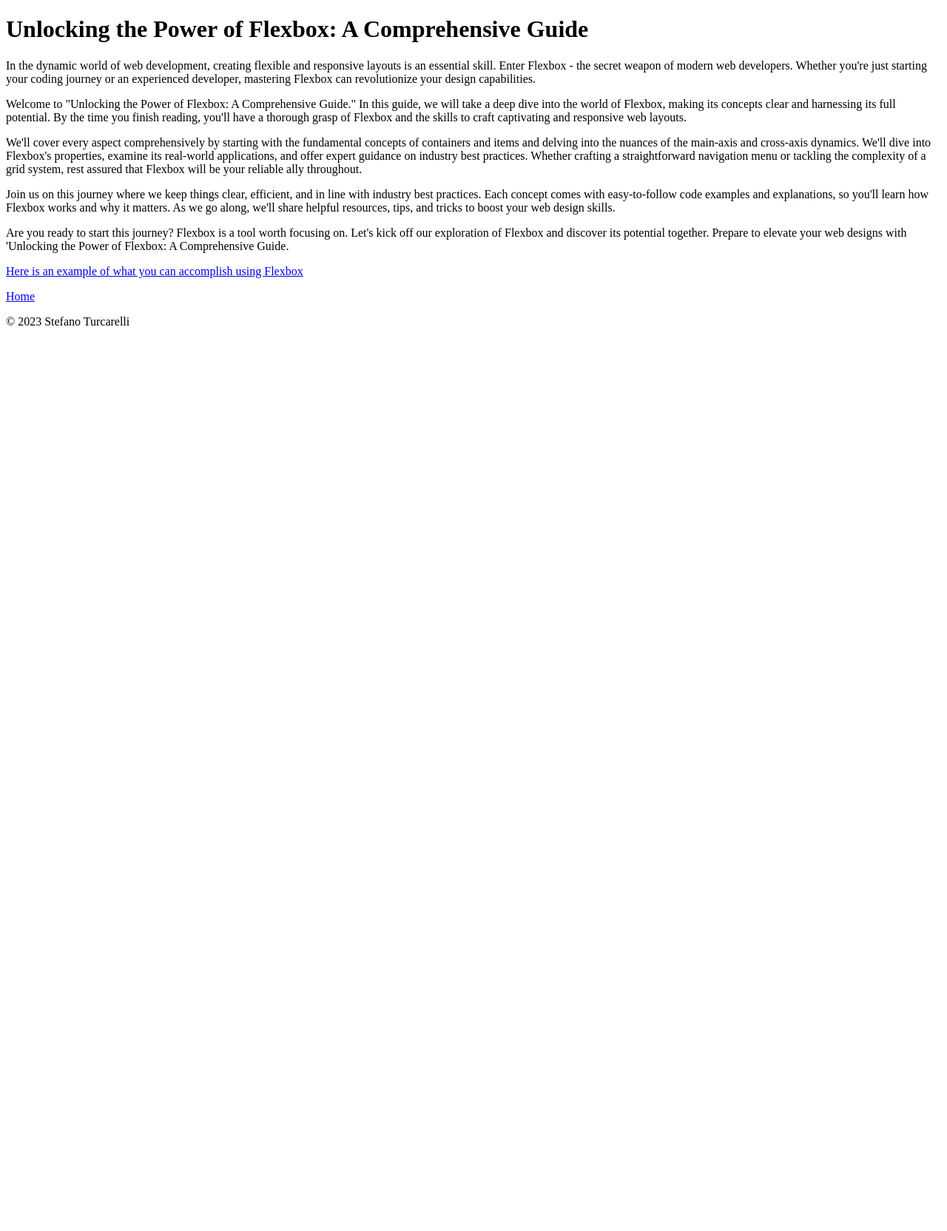
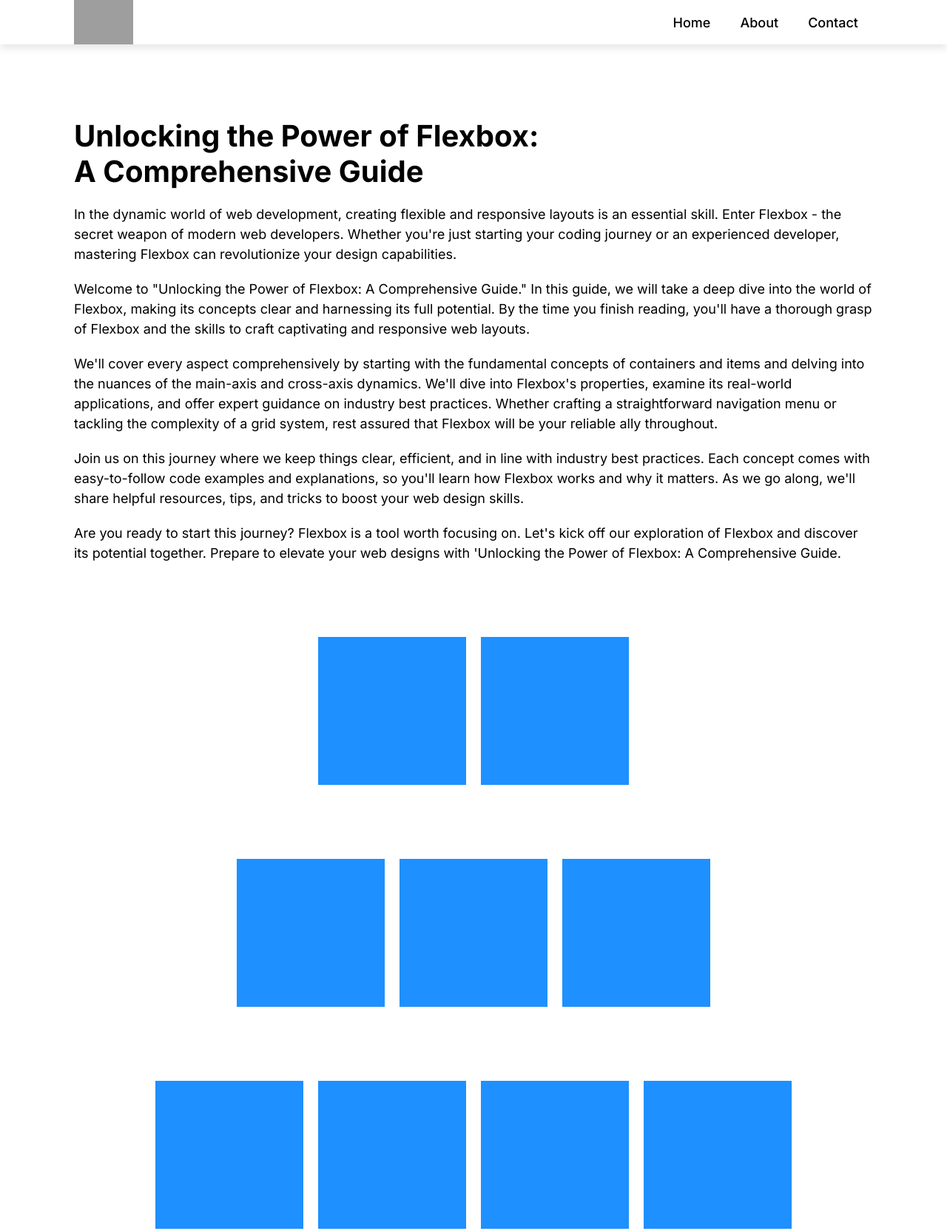
Before and after one commit to stefanoturcarelli/flexbox, a plain HTML site: page index.html in a window 1280 px wide. Shown: the top 1664 px of the page at 74% size. Before the commit the page ends 800 px from the top, so only its background shows below. Drawn offline with Linux system fonts and the light colour scheme; grey boxes are pictures that could not be loaded.

Commit message:
Change content

```diff
--- /dev/null
+++ b/assets/styles/index.css
@@ -0,0 +1,204 @@
+@charset "utf-8";
+
+*,
+*::before,
+*::after {
+  box-sizing: border-box;
+}
+
+* {
+  margin: 0;
+  padding: 0;
+  vertical-align: baseline;
+}
+
+html {
+  font-size: 62.5%;
+  scroll-behavior: smooth;
+  -webkit-text-size-adjust: none;
+  -moz-text-size-adjust: none;
+  text-size-adjust: none;
+}
+
+body {
+  min-height: 100dvh;
+  font-family: "Inter", Arial, Helvetica, sans-serif;
+  font-size: 1.6rem;
+  line-height: 1.5;
+  text-rendering: optimizeSpeed;
+  -webkit-font-smoothing: antialiased;
+  -moz-osx-font-smoothing: grayscale;
+  overflow-x: hidden;
+}
+
+h1,
+h2,
+h3,
+h4 {
+  text-wrap: balance;
+}
+
+p,
+h1,
+h2,
+h3,
+h4 {
+  overflow-wrap: break-word;
+}
+
+ul[role="list"],
+ol[role="list"] {
+  list-style: none;
+}
+
+a,
+i,
+figure,
+img,
+button,
+input[type="button"],
+input[type="submit"] {
+  -webkit-user-select: none;
+  -moz-user-select: none;
+  user-select: none;
+}
+
+img,
+picture,
+video,
+canvas,
+svg {
+  display: block;
+  max-width: 100%;
+}
+
+input,
+textarea,
+button,
+select {
+  font: inherit;
+  border-style: none;
+  outline-style: none;
+}
+
+input[type="button"],
+input[type="submit"],
+input[type="reset"],
+button,
+a {
+  cursor: pointer;
+}
+
+a {
+  text-decoration: none;
+  color: inherit;
+}
+
+@media (prefers-reduced-motion: reduce) {
+  html:focus-within {
+    scroll-behavior: auto;
+  }
+
+  *,
+  *::before,
+  *::after {
+    animation-duration: 0.01ms !important;
+    animation-iteration-count: 1 !important;
+    transition-duration: 0.01ms !important;
+    scroll-behavior: auto !important;
+  }
+}
+
+.container {
+  max-width: 1200px;
+  width: min(100% - 25px, 1080px);
+  margin-inline: auto;
+  box-sizing: border-box;
+}
+
+/* ! ------------------------------------------------------------------------ */
+/* !                                 CONTENT                                  */
+/* ! ------------------------------------------------------------------------ */
+
+header {
+  background-color: #fff;
+  box-shadow: 0 0.5rem 1rem rgba(0, 0, 0, 0.1);
+}
+
+section {
+  background-color: #fff;
+  margin: 10rem 0;
+}
+
+h1 {
+  font-size: 4rem;
+  font-weight: 700;
+  color: #000;
+  margin-bottom: 2rem;
+  line-height: 1.2;
+}
+
+h2 {
+  font-size: 3.2rem;
+  font-weight: 700;
+  color: #000;
+  margin-bottom: 2rem;
+  line-height: 1.2;
+}
+
+h3 {
+  font-size: 2.4rem;
+  font-weight: 700;
+  color: #000;
+  margin-bottom: 2rem;
+  line-height: 1.2;
+}
+
+p {
+  font-size: 1.8rem;
+  font-weight: 400;
+  color: #000;
+  margin-bottom: 2rem;
+  line-height: 1.5;
+}
+
+.header-container {
+  display: flex;
+  justify-content: space-between;
+  align-items: center;
+}
+
+.header-logo {
+  width: 8rem;
+  display: flex;
+  align-items: center;
+}
+
+.header-menu {
+  display: flex;
+  align-items: center;
+}
+
+.header-menu a {
+  font-size: 1.8rem;
+  font-weight: 500;
+  color: #000;
+  margin-inline: 2rem;
+}
+
+.box-container {
+  display: flex;
+  justify-content: center;
+  align-items: center;
+  gap: 2rem;
+}
+
+.box {
+  background-color: dodgerblue;
+  width: 20rem;
+  height: 20rem;
+}
+
+.flex-wrap {
+  flex-wrap: wrap;
+}
--- a/index.html
+++ b/index.html
@@ -1,41 +1,58 @@
-<!DOCTYPE html>
-<html lang="en" dir="ltr">
+<!doctype html>
+<html class="no-js" lang="en" dir="ltr">
 
 <head>
-	<meta charset="UTF-8">
-	<meta name="viewport" content="width=device-width, initial-scale=1.0">
-	<meta name="author" content="Stefano Turcarelli">
+	<meta charset="utf-8">
+	<meta name="viewport" content="width=device-width, initial-scale=1">
+	<meta property="og:image" content="https://avatars.githubusercontent.com/u/67341828?v=4">
+	<link rel="icon" href="https://github.com/stefanoturcarelli/website/blob/main/assets/img/favicon.png?raw=true"
+		sizes="any">
 
-	<!-- Open Graph Protocol meta tags -->
-	<title>Unlocking the Power of Flexbox: A Comprehensive Guide</title>
-	<meta property="og:title" content="Unlocking the Power of Flexbox: A Comprehensive Guide">
-	<meta property="og:description" content="Unlocking the Power of Flexbox: A Comprehensive Guide">
-	<meta property="og:image" content="https://avatars.githubusercontent.com/u/67341828?v=4">
-	<meta property="og:url" content="https://stefanoturcarelli.com/unlocking-the-power-of-flexbox-a-comprehensive-guide">
+	<!-- Fonts Awesome -->
+	<link rel="stylesheet" href="https://cdnjs.cloudflare.com/ajax/libs/font-awesome/6.4.2/css/all.min.css"
+		integrity="sha512-z3gLpd7yknf1YoNbCzqRKc4qyor8gaKU1qmn+CShxbuBusANI9QpRohGBreCFkKxLhei6S9CQXFEbbKuqLg0DA=="
+		crossorigin="anonymous" referrerpolicy="no-referrer" />
+
+	<!-- Google Fonts Inter -->
+	<link rel="preconnect" href="https://fonts.googleapis.com">
+	<link rel="preconnect" href="https://fonts.gstatic.com" crossorigin>
+	<link href="https://fonts.googleapis.com/css2?family=Inter:wght@100;200;300;400;500;600;700;800;900&display=swap"
+		rel="stylesheet">
+
+	<!-- Update these -->
+	<title>Project</title>
+	<meta name="description" content="Project">
+	<meta property="og:title" content="Stefano Turcarelli | Project">
+	<meta property="og:url" content="https://stefanoturcarelli.github.io/project/">
 	<meta property="og:type" content="website">
 
-	<!-- Google Fonts -->
-	<link rel="preconnect" href="https://fonts.googleapis.com">
-	<link rel="preconnect" href="https://fonts.gstatic.com" crossorigin>
-	<link
-		href="https://fonts.googleapis.com/css2?family=Nunito+Sans:ital,opsz,wght@0,6..12,200;0,6..12,300;0,6..12,400;0,6..12,500;0,6..12,600;0,6..12,700;0,6..12,800;0,6..12,900;1,6..12,400;1,6..12,500;1,6..12,600;1,6..12,700;1,6..12,800;1,6..12,900&display=swap"
-		rel="stylesheet">
-	<link href="https://fonts.googleapis.com/css2?family=Ubuntu+Mono:wght@400;700&display=swap" rel="stylesheet">
-	<!-- Fonts Awesome -->
-	<script src="https://kit.fontawesome.com/6e9c638913.js" crossorigin="anonymous"></script>
-
-	<!-- Favicon -->
-	<link rel="icon" href="./img/favicon.png" type="image/x-icon">
-
-	<!-- CSS -->
-	<link rel="stylesheet" href="./assets/css/custom-style-1.css">
-	<link rel="stylesheet" href="./assets/css/reset.css">
-	<link rel="stylesheet" href="./assets/css/portfolio.css">
+	<!-- CSS and JS -->
+	<script type="module" src="./assets/script/index.js"></script>
+	<link rel="stylesheet" href="./assets/styles/index.css">
 </head>
 
 <body>
-	<header></header>
+	<header>
+		<div class="container">
+			<div class="header-container">
+				<div class="header-logo">
+					<a href="./index.html">
+						<img
+							src="https://images.pexels.com/photos/47367/full-moon-moon-bright-sky-47367.jpeg?auto=compress&cs=tinysrgb&w=1260&h=750&dpr=2"
+							alt="Logo">
+					</a>
+				</div>
+				<div class="header-menu">
+					<a href="./index.html">Home</a>
+					<a href="./about.html">About</a>
+					<a href="./contact.html">Contact</a>
+				</div>
+			</div>
+		</div>
+	</header>
+
 	<main>
+		<section>
 			<div class="container">
 				<h1>Unlocking the Power of Flexbox: A Comprehensive Guide</h1>
 				<p>
@@ -80,19 +97,56 @@
 					designs with 'Unlocking the Power of
 					Flexbox: A Comprehensive Guide.
 				</p>
-			<a href="./flexbox-example.html">
-				<p>Here is an example of what you can accomplish using Flexbox</p>
-			</a>
 			</div>
+		</section>
+
+		<section>
+			<div class="container">
+				<div class="box-container">
+					<div class="box"></div>
+					<div class="box"></div>
+				</div>
+			</div>
+		</section>
+
+		<section>
+			<div class="container">
+				<div class="box-container">
+					<div class="box"></div>
+					<div class="box"></div>
+					<div class="box"></div>
+				</div>
+			</div>
+		</section>
+
+		<section>
+			<div class="container">
+				<div class="box-container">
+					<div class="box"></div>
+					<div class="box"></div>
+					<div class="box"></div>
+					<div class="box"></div>
+				</div>
+			</div>
+		</section>
+
+		<section>
+			<div class="container">
+				<div class="box-container flex-wrap">
+					<div class="box"></div>
+					<div class="box"></div>
+					<div class="box"></div>
+					<div class="box"></div>
+				</div>
+			</div>
+		</section>
 	</main>
-	<footer>
-		<div class="container">
-			<a href="./index.html">Home</a>
-			<p>
-				&copy; 2023 Stefano Turcarelli
-			</p>
-		</div>
-	</footer>
+
+	<footer></footer>
 </body>
 
+<noscript>
+	<p>This website needs a JavaScript browser</p>
+</noscript>
+
 </html>
```
Also changed, not shown: assets/script/index.js (added). Lines whose indentation alone changed are shown as unchanged.
